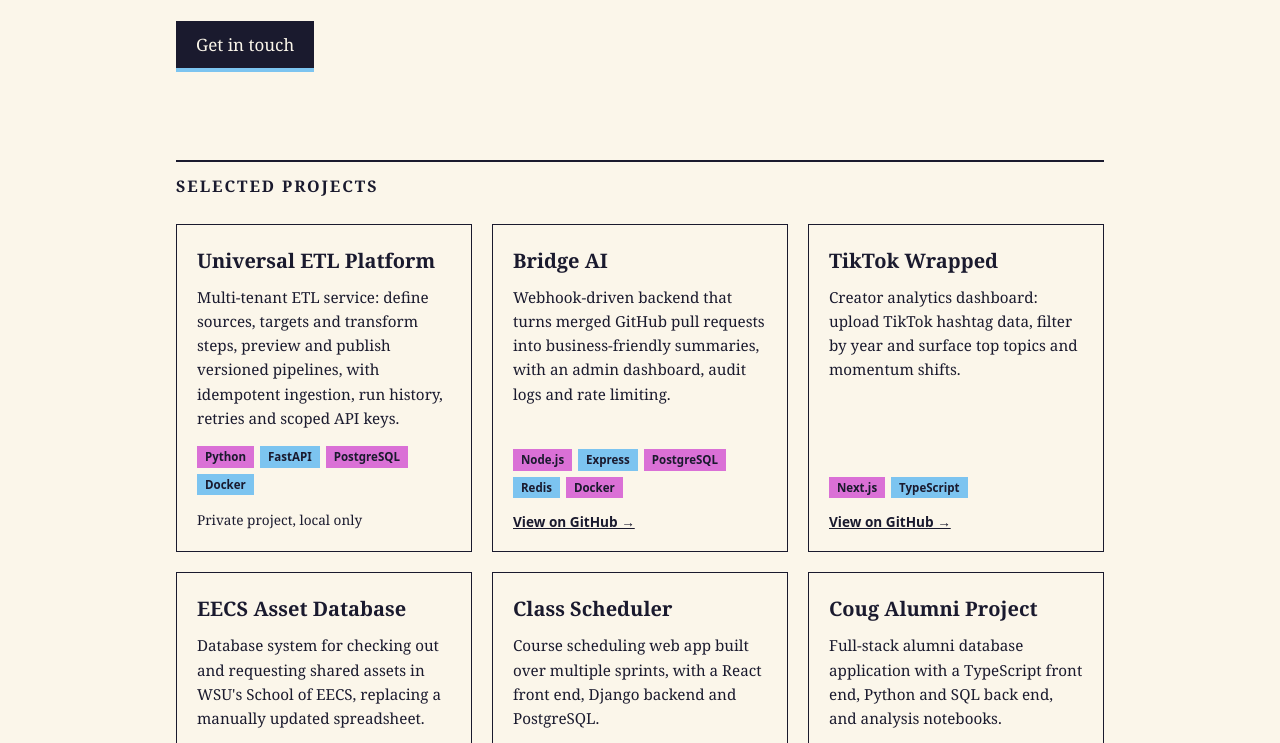
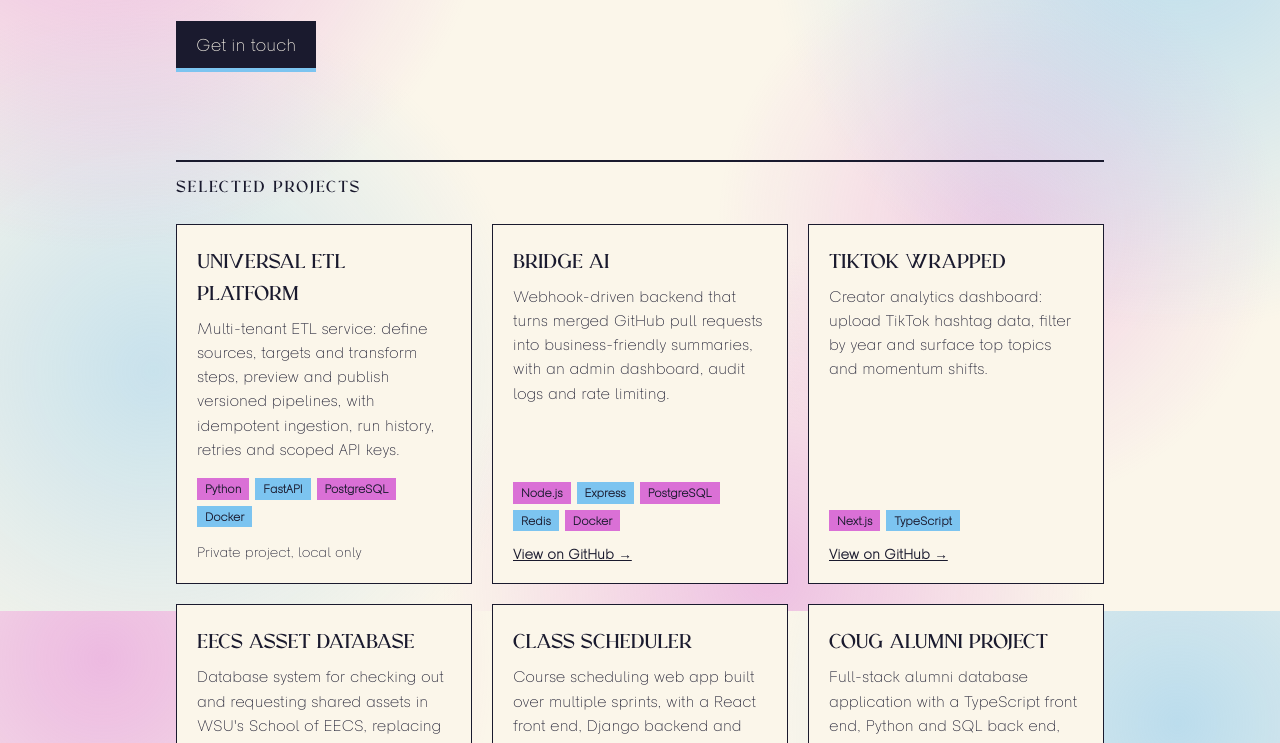
Before and after one commit to takoosh808/takoosh808.github.io, a plain HTML site: page index.html in a window 1280 px wide. Shown: the part 189-932 px from the top of the page. Drawn offline with Linux system fonts and the light colour scheme.

Commit message:
Custom fonts and accent background

```diff
--- a/index.html
+++ b/index.html
@@ -6,13 +6,17 @@
 <title>Travis Takushi</title>
 <meta name="description" content="Selected software projects.">
 <style>
+@font-face{font-family:Religath;src:url(fonts/religath.otf);font-display:swap}
+@font-face{font-family:"Naru Sans";src:url(fonts/naru-sans.ttf);font-display:swap}
 :root{--cream:#fbf6ea;--ink:#1a1a2e;--orchid:#da70d6;--sky:#7cc4f0;--line:rgba(26,26,46,.15)}
 @media (prefers-color-scheme:dark){:root{--cream:#1a1a2e;--ink:#fbf6ea;--line:rgba(251,246,234,.2)}}
 *{box-sizing:border-box}
-body{margin:0;background:var(--cream);color:var(--ink);font:17px/1.6 Georgia,"Times New Roman",serif}
+body{margin:0;color:var(--ink);font:17px/1.6 "Naru Sans",system-ui,sans-serif;background:var(--cream);
+background-image:radial-gradient(circle at 8% 6%,rgba(218,112,214,.45),transparent 28%),radial-gradient(circle at 92% 14%,rgba(124,196,240,.5),transparent 30%),radial-gradient(circle at 78% 52%,rgba(218,112,214,.3),transparent 26%),radial-gradient(circle at 12% 70%,rgba(124,196,240,.4),transparent 30%),radial-gradient(circle at 60% 96%,rgba(218,112,214,.4),transparent 30%);background-attachment:fixed}
 main{max-width:960px;margin:0 auto;padding:0 16px}
 a{color:inherit}
 header{padding:72px 0 40px}
+h1,h2,h3{font-family:Religath,Georgia,serif;font-weight:400}
 h1{font-size:clamp(2.4rem,7vw,4.2rem);line-height:1.05;margin:0 0 16px;letter-spacing:-.02em}
 h1 span{background:linear-gradient(transparent 62%,var(--orchid) 62%)}
 .bio{max-width:36em;margin:0 0 24px}
@@ -20,15 +24,15 @@ h1 span{background:linear-gradient(transparent 62%,var(--orchid) 62%)}
 .contact:hover,.contact:focus-visible{border-color:var(--orchid)}
 h2{font-size:1rem;letter-spacing:.12em;text-transform:uppercase;border-top:2px solid var(--ink);padding-top:12px;margin:48px 0 24px}
 .grid{display:grid;grid-template-columns:repeat(auto-fill,minmax(280px,1fr));gap:20px;padding:0;list-style:none;margin:0}
-.card{border:1.5px solid var(--ink);padding:20px;display:flex;flex-direction:column;height:100%;transition:transform .15s,box-shadow .15s}
+.card{background:var(--cream);border:1.5px solid var(--ink);padding:20px;display:flex;flex-direction:column;height:100%;transition:transform .15s,box-shadow .15s}
 .card:hover{transform:translate(-3px,-3px);box-shadow:5px 5px 0 var(--orchid)}
 .card:nth-child(even):hover{box-shadow:5px 5px 0 var(--sky)}
 .card h3{margin:0 0 8px;font-size:1.25rem}
 .card p{margin:0 0 16px;flex:1;font-size:.95rem}
 .tags{display:flex;flex-wrap:wrap;gap:6px;margin-bottom:14px}
-.tags span{font:600 .72rem/1 system-ui,sans-serif;padding:5px 8px;background:var(--sky);color:#1a1a2e}
+.tags span{font:600 .72rem/1 "Naru Sans",sans-serif;padding:5px 8px;background:var(--sky);color:#1a1a2e}
 .tags span:nth-child(odd){background:var(--orchid)}
-.card a{font:600 .85rem system-ui,sans-serif}
+.card a{font:600 .85rem "Naru Sans",sans-serif}
 footer{padding:48px 0;font-size:.85rem;opacity:.7}
 @media (prefers-reduced-motion:reduce){.card{transition:none}}
 </style>
```
Also changed, not shown: fonts/naru-sans.ttf (added), fonts/religath.otf (added).
